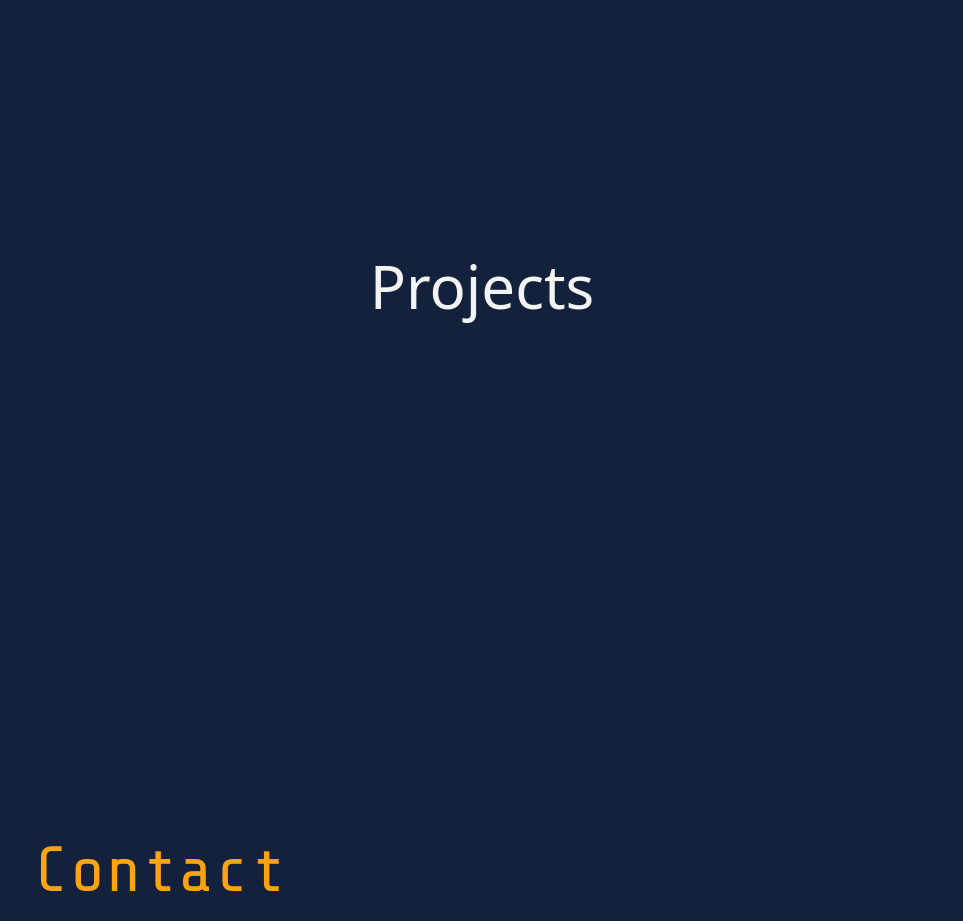
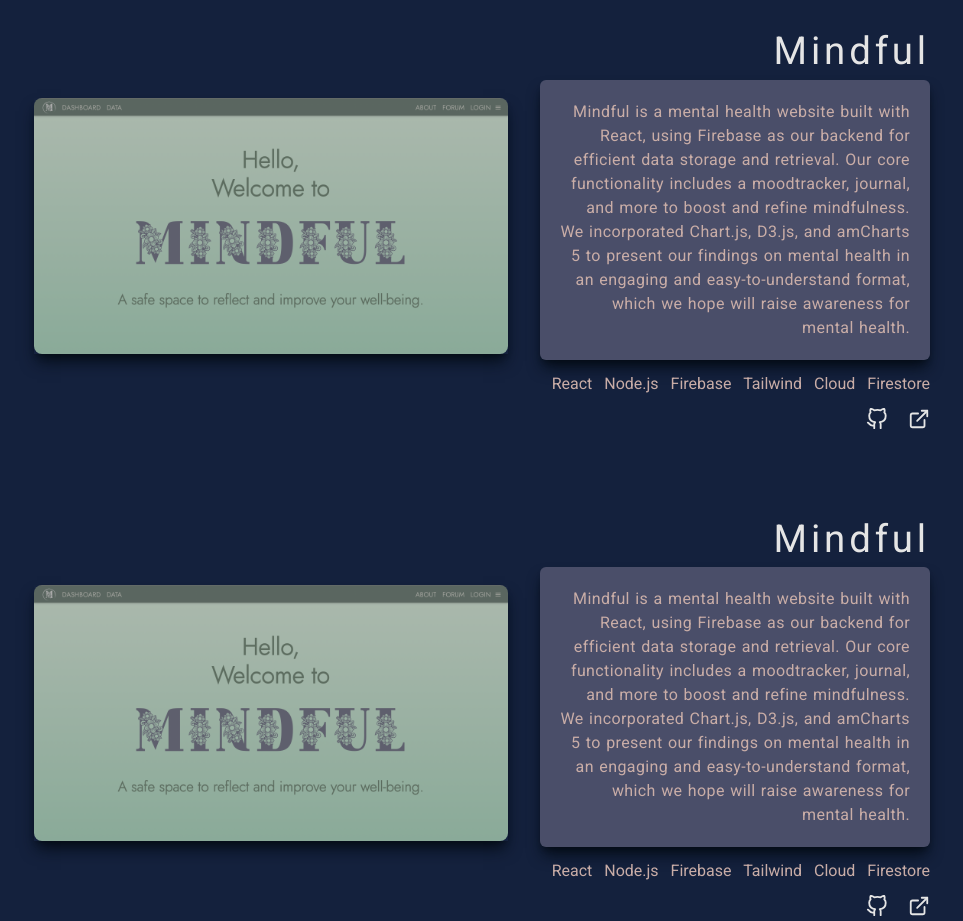
Before and after one commit to kibapika/Portfolio, a React (Create React App) app: page / in a window 1280 px wide. Shown: the part 2862-3783 px from the top of the page, without its empty margins (158-1121 px from the left). Built offline with nearby package versions, Linux system fonts and the light colour scheme.

Commit message:
editing projects

```diff
--- a/src/components/Home.js
+++ b/src/components/Home.js
@@ -52,7 +52,7 @@ const Home = () => {
       </section>
       <section
         name="projects"
-        className="flex justify-center items-center w-full h-full bg-[#14213d]"
+        className="flex justify-center items-start w-full h-[160vh] max-h-fit bg-[#14213d] pt-8"
       >
         <Projects />
       </section>
--- a/src/components/Projects.js
+++ b/src/components/Projects.js
@@ -1,11 +1,148 @@
-import React from "react";
+import React, { useEffect } from "react";
+import AOS from "aos";
+import "aos/dist/aos.css";
+import { FiGithub, FiExternalLink } from "react-icons/fi";
+
+import mindful from "../components/project/mindfulPic.png";
 
 const Projects = () => {
-    return (
-      <div className="text-[#f2f4f3]">
-        <h1 className="text-6xl text-center">Projects</h1>
-      </div>
-    );
-  };
+  useEffect(() => {
+    AOS.init();
+  }, []);
 
-  export default Projects;
+  return (
+    <div
+      className="flex flex-col justify-center items-start"
+      style={{ width: "70vw" }}
+    >
+      <h1
+        className="text-[#FCA311] tracking-wide pb-2"
+        style={{ fontSize: "5vw", fontFamily: "Share Tech Mono" }}
+      >
+        Projects
+      </h1>
+
+    {/* ----------------------------------------------------------- */}
+
+      <section className="flex flex-row content-center items-center">
+        <a
+          className="shadow-lg shadow-[#040c16]"
+          href="https://mindful-site.web.app/"
+        >
+          <img
+            className="contrast-50 hover:contrast-100 hover:duration-500 rounded-lg"
+            style={{ width: "300vw" }}
+            alt="mindful"
+            src={mindful}
+          />
+        </a>
+        <div
+        className="flex flex-col items-end ml-8"
+        >
+          <h1
+          className="text-[#E5E5E5] tracking-widest"
+          style={{ fontSize: "3vw", fontFamily: "Roboto" }}
+          >
+            Mindful
+          </h1>
+          <p
+          className="shadow-lg shadow-[#040c16] text-right text-[#C9ADA7] tracking-wide bg-[#4A4E69] rounded-md p-5"
+          style={{ fontSize: "1.25vw", fontFamily: "Roboto", wordSpacing:"1px" }}
+          >
+            Mindful is a mental health website built with React, using Firebase
+            as our backend for efficient data storage and retrieval. Our core
+            functionality includes a moodtracker, journal, and more to boost and
+            refine mindfulness. We incorporated Chart.js, D3.js, and amCharts 5
+            to present our findings on mental health in an engaging and
+            easy-to-understand format, which we hope will raise awareness for
+            mental health.
+          </p>
+          <span
+          className="text-[#C9ADA7] py-3"
+          style={{ fontSize: "1.25vw", fontFamily: "Roboto", wordSpacing:"8px" }}
+          >
+            React Node.js Firebase Tailwind Cloud Firestore
+          </span>
+          <div
+          className="flex flex-row text-[22px] text-[#E5E5E5]"
+          >
+            <a
+            className="pr-5 hover:text-[#FCA311] hover:duration-200 hover:translate-y-[-0.20em]"
+            href="https://github.com/Team-H-Capstone/Mindful">
+              <FiGithub />
+            </a>
+            <a
+            className="hover:text-[#FCA311] hover:duration-300 hover:translate-y-[-0.20em]"
+            href="https://mindful-site.web.app/">
+              <FiExternalLink />
+            </a>
+          </div>
+        </div>
+      </section>
+
+      {/* ----------------------------------------------------------- */}
+
+      <section className="flex flex-row content-center items-center mt-20">
+        <a
+          className="shadow-lg shadow-[#040c16]"
+          href="https://mindful-site.web.app/"
+        >
+          <img
+            className="contrast-50 hover:contrast-100 hover:duration-500 rounded-lg"
+            style={{ width: "300vw" }}
+            alt="mindful"
+            src={mindful}
+          />
+        </a>
+        <div
+        className="flex flex-col items-end ml-8"
+        >
+          <h1
+          className="text-[#E5E5E5] tracking-widest"
+          style={{ fontSize: "3vw", fontFamily: "Roboto" }}
+          >
+            Mindful
+          </h1>
+          <p
+          className="shadow-lg shadow-[#040c16] text-right text-[#C9ADA7] tracking-wide bg-[#4A4E69] rounded-md p-5"
+          style={{ fontSize: "1.25vw", fontFamily: "Roboto", wordSpacing:"1px" }}
+          >
+            Mindful is a mental health website built with React, using Firebase
+            as our backend for efficient data storage and retrieval. Our core
+            functionality includes a moodtracker, journal, and more to boost and
+            refine mindfulness. We incorporated Chart.js, D3.js, and amCharts 5
+            to present our findings on mental health in an engaging and
+            easy-to-understand format, which we hope will raise awareness for
+            mental health.
+          </p>
+          <span
+          className="text-[#C9ADA7] py-3"
+          style={{ fontSize: "1.25vw", fontFamily: "Roboto", wordSpacing:"8px" }}
+          >
+            React Node.js Firebase Tailwind Cloud Firestore
+          </span>
+          <div
+          className="flex flex-row text-[22px] text-[#E5E5E5]"
+          >
+            <a
+            className="pr-5 hover:text-[#FCA311] hover:duration-200 hover:translate-y-[-0.20em]"
+            href="https://github.com/Team-H-Capstone/Mindful">
+              <FiGithub />
+            </a>
+            <a
+            className="hover:text-[#FCA311] hover:duration-300 hover:translate-y-[-0.20em]"
+            href="https://mindful-site.web.app/">
+              <FiExternalLink />
+            </a>
+          </div>
+        </div>
+      </section>
+
+      {/* ----------------------------------------------------------- */}
+
+      <section>ex3</section>
+    </div>
+  );
+};
+
+export default Projects;
--- a/src/index.css
+++ b/src/index.css
@@ -98,7 +98,6 @@ body {
 .social a:hover{
   color: #FCA311;
   transform: translateY(-0.20em);
-  /* background-color: black; */
 }
 
 /* png skills.js */
```
Also changed, not shown: src/components/project/mindfulPic.png (added).
